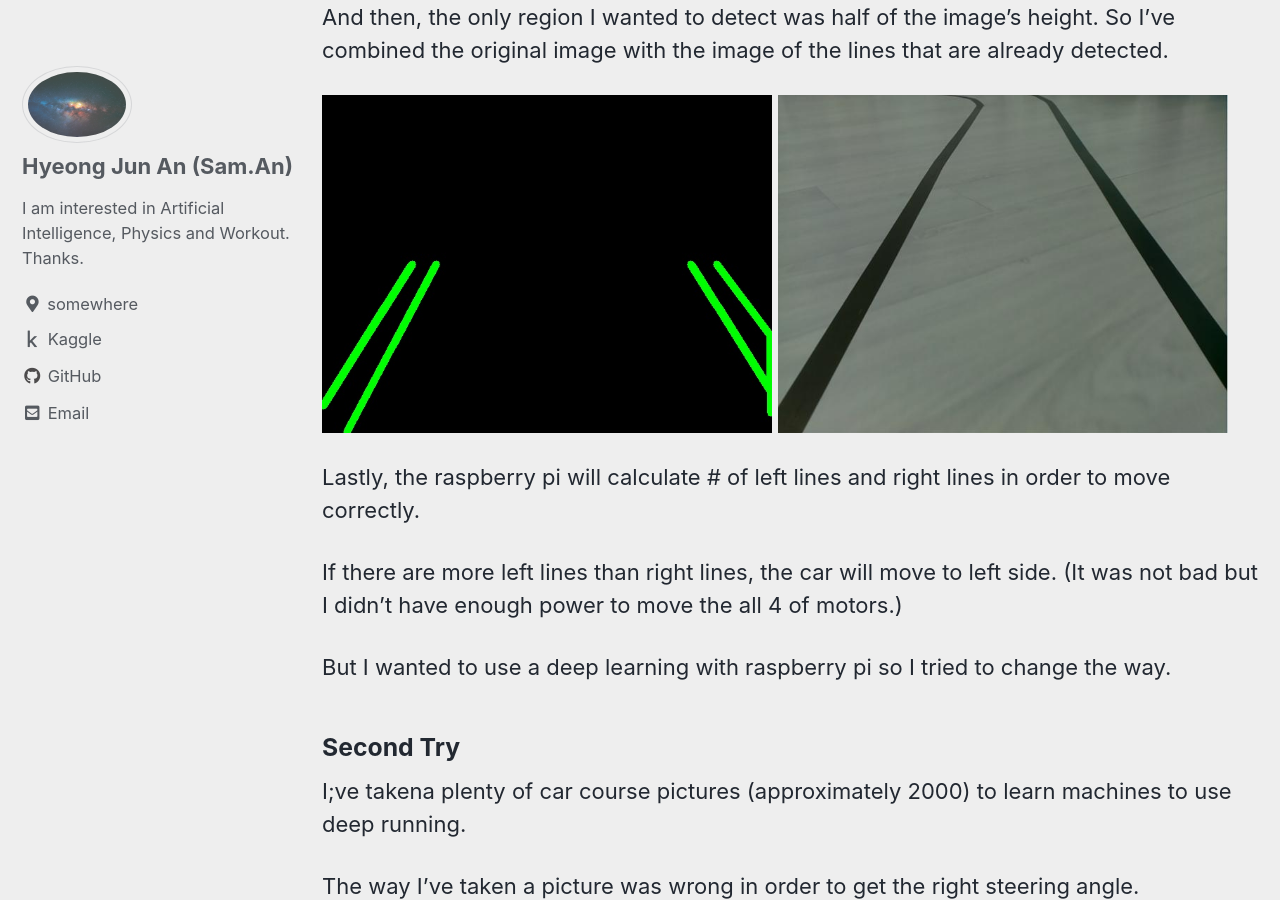
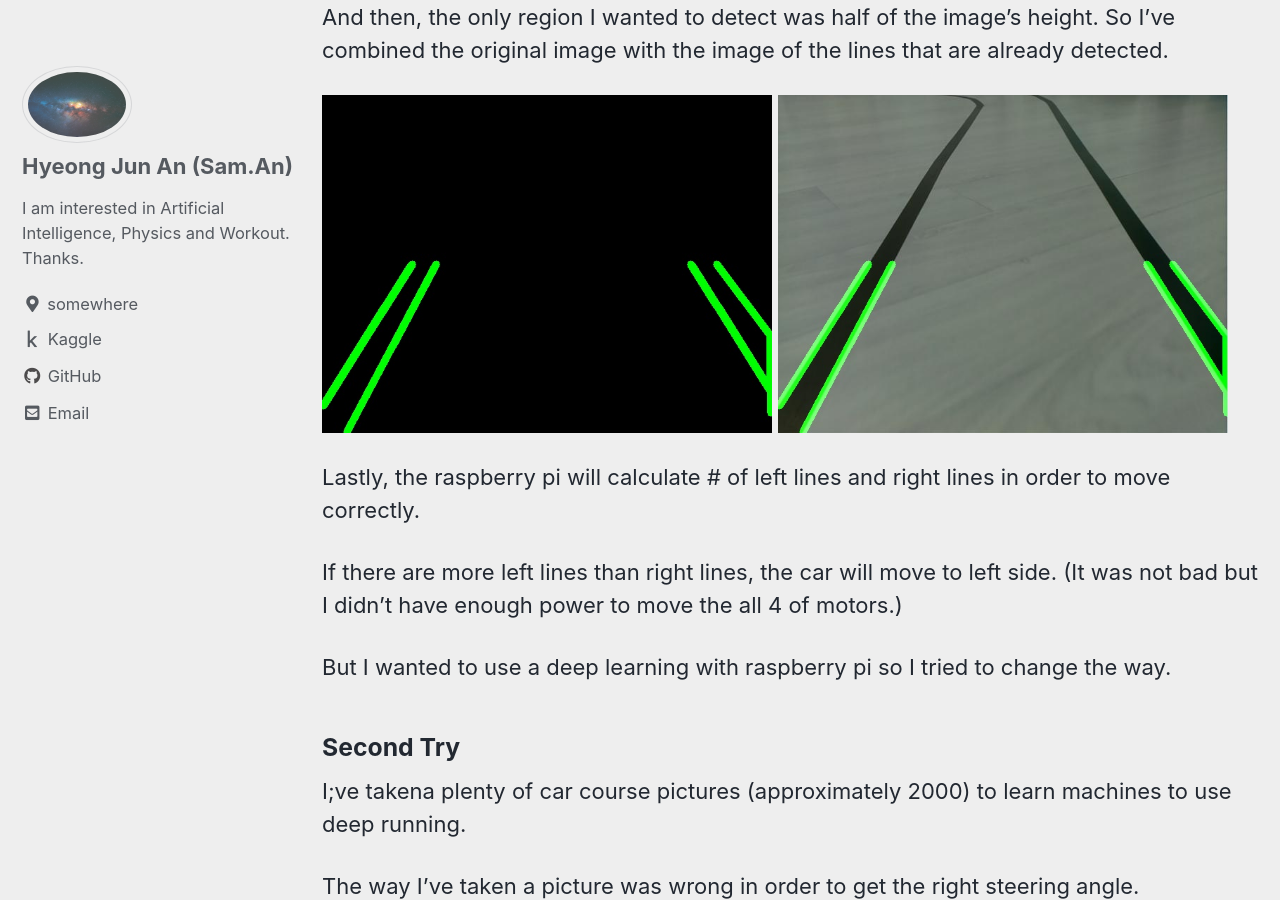
Before and after one commit to sammiee5311/sammiee5311.github.com, a Jekyll site: the page built from _posts/2020-10-01-[Raspi]Self-Driving.md, in a window 1280 px wide and 900 px high, scrolled down 888 px. Built offline with Jekyll 4.4.1, drawn with Linux system fonts in a browser that asks for light colours; cached includes are drawn as plain includes.

Commit message:
Update 2020-10-01-[Raspi]Self-Driving.md

```diff
--- a/_posts/2020-10-01-[Raspi]Self-Driving.md
+++ b/_posts/2020-10-01-[Raspi]Self-Driving.md
@@ -32,7 +32,7 @@ And then, the only region I wanted to detect was half of the image's height. So
 
 <p float="left">
   <img src="/assets/images/post/raspberry_pi/self_driving/first_try/lines.jpg" width="450" />
-  <img src="/assets/images/post/raspberry_pi/self_driving/first_try/original.jpg" width="450" />
+  <img src="/assets/images/post/raspberry_pi/self_driving/first_try/image.jpg" width="450" />
 </p>
 
 Lastly, the raspberry pi will calculate # of left lines and right lines in order to move correctly. <br>
```
